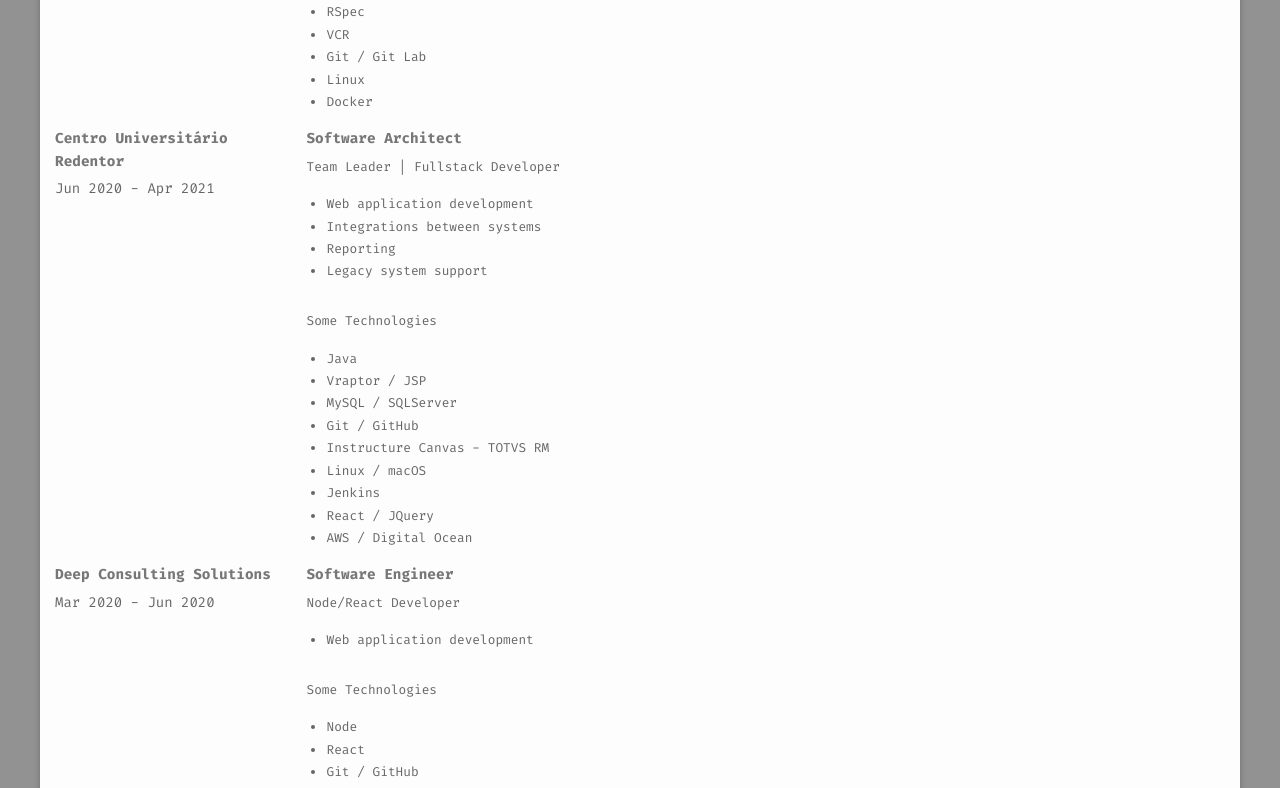
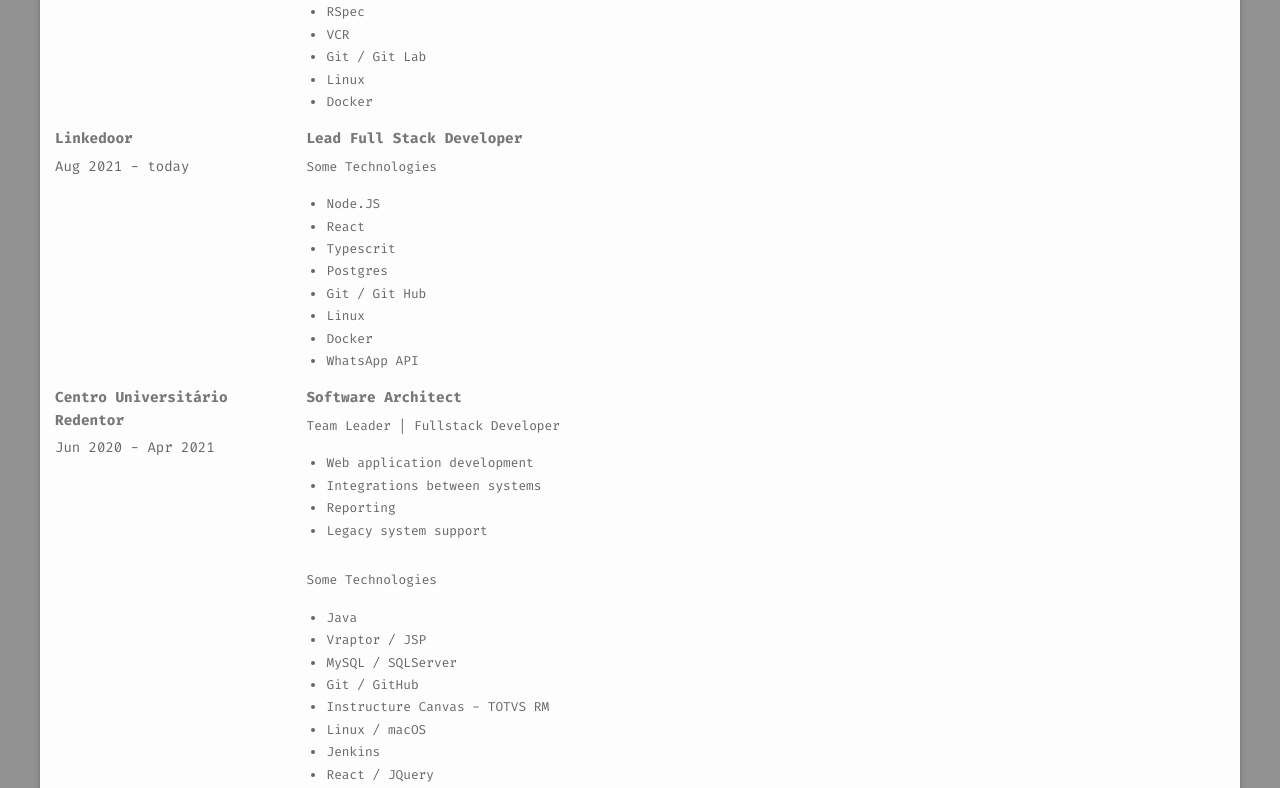
Before and after one commit to e3duardo/portifolio, a React (Create React App) app: page /#/ in a window 1280 px wide. Shown: the part 1145-1933 px from the top of the page. Built offline with nearby package versions, Linux system fonts and the light colour scheme.

Commit message:
add experience o linkedoor

```diff
--- a/src/pages/Resume/experiences.tsx
+++ b/src/pages/Resume/experiences.tsx
@@ -37,6 +37,25 @@
           <li>Docker</li>
         </ul>
       </Experience>
+
+      <Experience
+        company="Linkedoor"
+        season={`${t("Aug")} 2021 - ${t("today")}`}
+        job={t("Lead Full Stack Developer")}
+      >
+        <p>Some Technologies</p>
+        <ul style={{ paddingLeft: 20 }}>
+          <li>Node.JS</li>
+          <li>React</li>
+          <li>Typescrit</li>
+          <li>Postgres</li>
+          <li>Git / Git Hub</li>
+          <li>Linux</li>
+          <li>Docker</li>
+          <li>WhatsApp API</li>
+        </ul>
+      </Experience>
+
       <Experience
         company="Centro Universitário Redentor"
         season={`${t("Jun")} 2020 - ${t("Apr")} 2021`}
```
